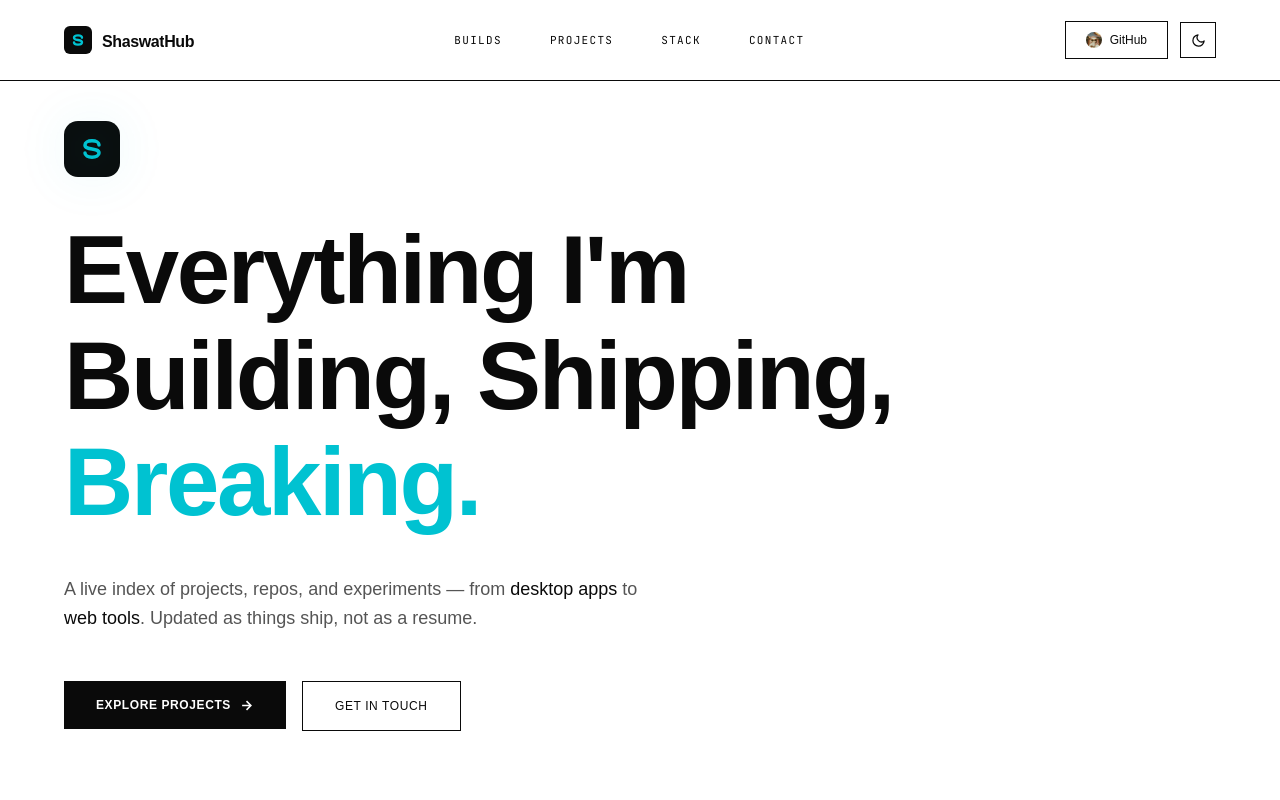
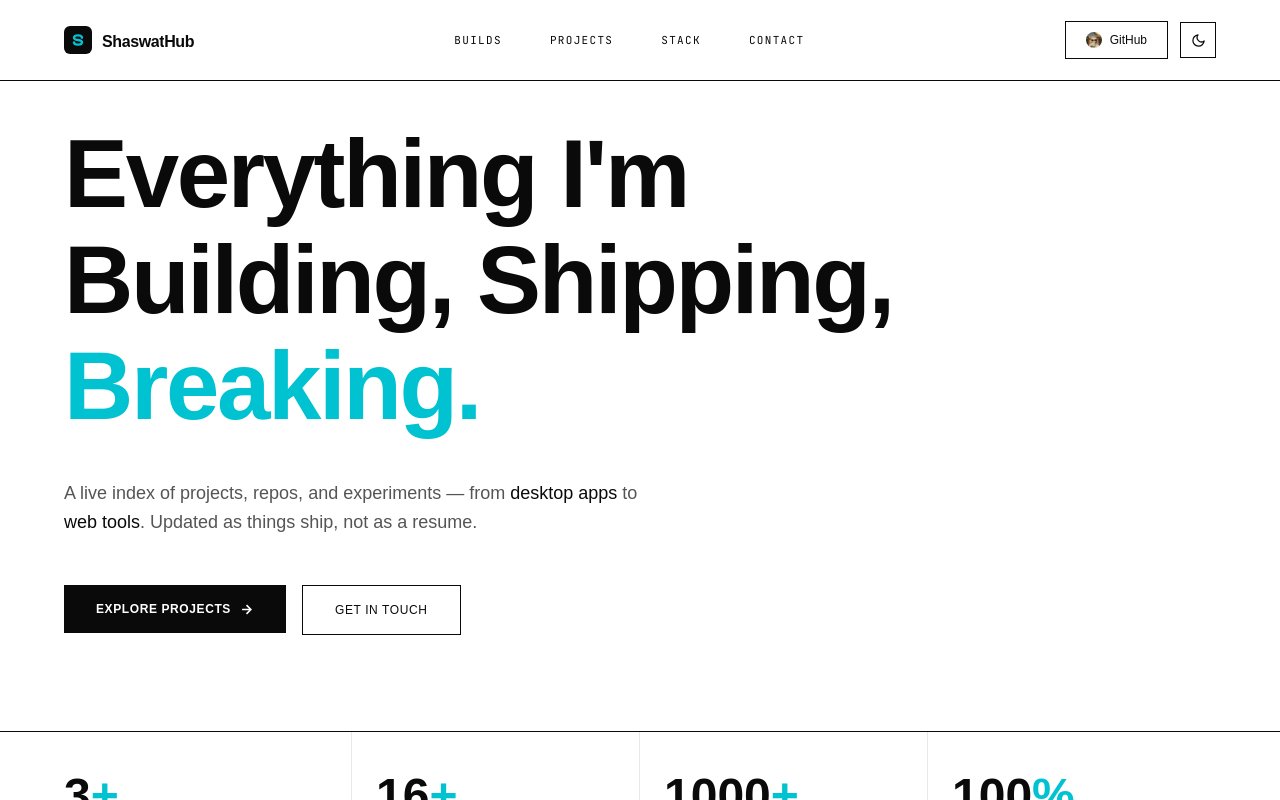
Before and after one commit to shaswatxd/shaswathub, a Next.js app: page / in a window 1280 px wide. Shown: the top 800 px of the page. Built offline with nearby package versions, Linux system fonts and the light colour scheme; a web font is replaced by a local one.

Commit message:
auto update

```diff
--- a/app/components/Hero.jsx
+++ b/app/components/Hero.jsx
@@ -117,49 +117,6 @@ const Hero = React.memo(function Hero() {
       animate="visible"
     >
 
-      {/* Animated S Logo — large decorative hero badge */}
-      <motion.div
-        className="mb-10 inline-flex"
-        variants={itemVariants}
-      >
-        <motion.div
-          className="relative w-14 h-14 bg-[#0a0a0a] dark:bg-white/8 rounded-[14px] flex items-center justify-center overflow-visible"
-          whileHover={{ scale: 1.08, rotate: -4, transition: { type: 'spring', stiffness: 300, damping: 14 } }}
-        >
-          {/* Pulsing glow ring behind icon */}
-          <motion.div
-            className="absolute inset-0 rounded-[14px] bg-cyan/20 dark:bg-cyan/10 blur-xl"
-            animate={{ scale: [1, 1.5, 1], opacity: [0.4, 0.15, 0.4] }}
-            transition={{ duration: 3, repeat: Infinity, ease: 'easeInOut' }}
-          />
-          <motion.svg
-            viewBox="0 0 24 24"
-            className="w-7 h-7 relative z-10"
-            initial="initial"
-            animate="animate"
-            whileHover="hover"
-          >
-            <motion.path
-              d="M18 8.5C18 6.5 15.5 5 12 5C8.5 5 6 6.5 6 8.5C6 11 9 11.5 12 12C15 12.5 18 13 18 15.5C18 17.5 15.5 19 12 19C8.5 19 6 17.5 6 15.5"
-              fill="none"
-              strokeWidth="3"
-              strokeLinecap="round"
-              strokeLinejoin="round"
-              variants={{
-                initial: { pathLength: 0, stroke: '#00c2d1' },
-                animate: { pathLength: 1, stroke: '#00c2d1', transition: { duration: 1.4, ease: 'easeInOut', delay: 0.2 } },
-                hover: {
-                  pathLength: [0, 1],
-                  stroke: '#00f0ff',
-                  filter: 'drop-shadow(0 0 8px rgba(0,240,255,0.9))',
-                  transition: { pathLength: { duration: 0.55, ease: 'easeInOut' }, stroke: { duration: 0.15 }, filter: { duration: 0.15 } }
-                }
-              }}
-            />
-          </motion.svg>
-        </motion.div>
-      </motion.div>
-
       {/* Main Heading with Word-Safe Letter-by-Letter Animation & Hover Bounce */}
       <h1 className="font-semibold tracking-tight leading-[1.02] text-6xl sm:text-7xl lg:text-[96px] max-w-6xl text-[#0a0a0a] dark:text-[#f2f2f2] select-none">
         <div className="flex flex-wrap py-1">
```
